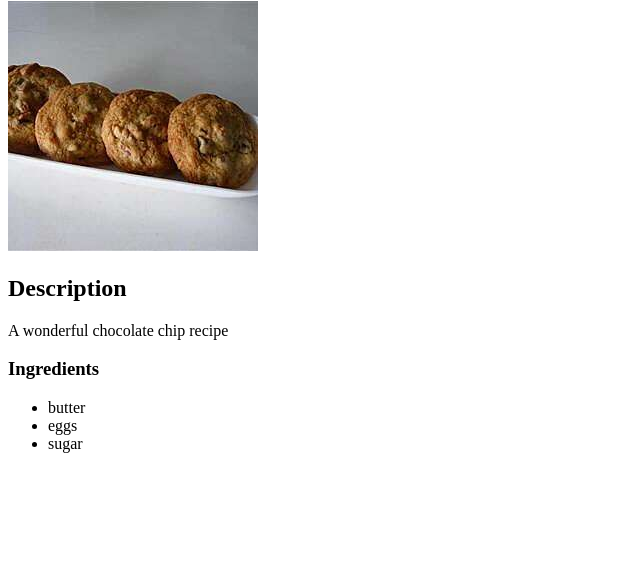
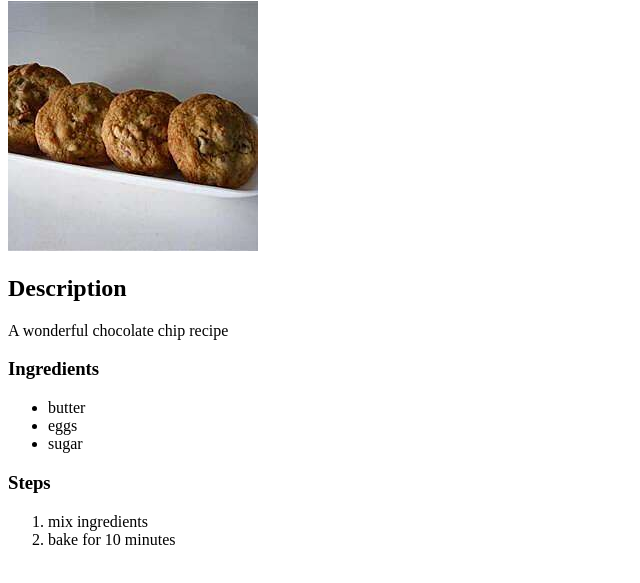
Before and after one commit to DylanG5/odin-recipes, a plain HTML site: page recipes/cookies.html in a window 1280 px wide. Shown: the part 79-662 px from the top of the page, without its empty margins (0-640 px from the left). Drawn offline with Linux system fonts and the light colour scheme.

Commit message:
updated cookie page

```diff
--- a/recipes/cookies.html
+++ b/recipes/cookies.html
@@ -19,5 +19,14 @@
             <li>sugar</li>
         </ul>
     </p>
+    <p>
+        <h3>
+            Steps
+        </h3>
+        <ol>
+            <li>mix ingredients</li>
+            <li>bake for 10 minutes</li>
+        </ol>
+    </p>
 </body>
 </html>
```
